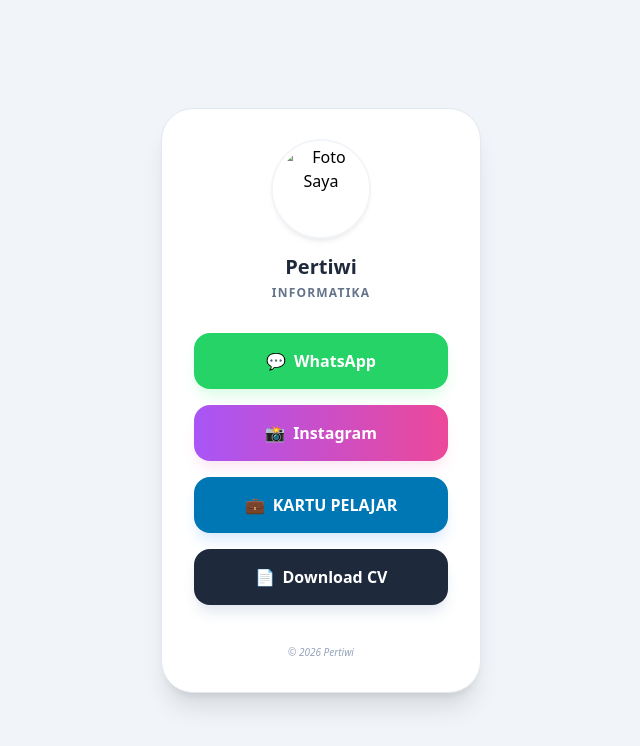
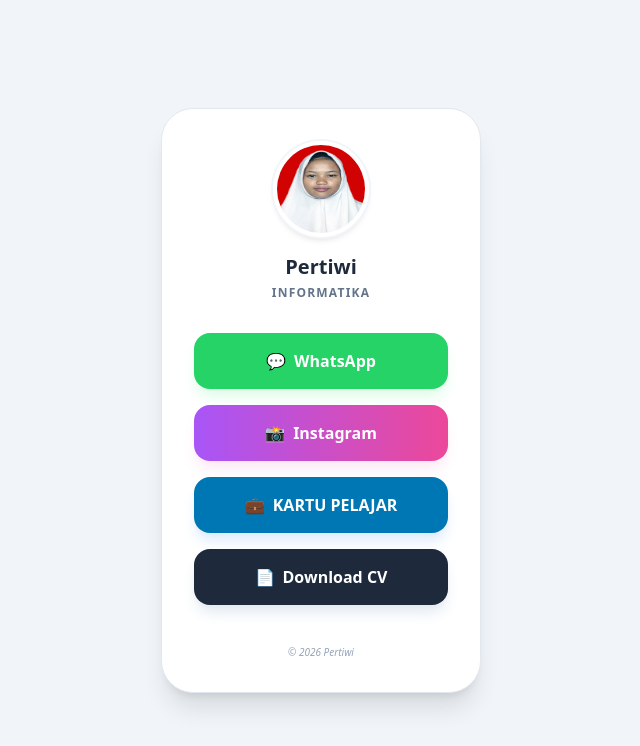
Before and after one commit to pertiwiw840-max/ujianpstsgenappertiwixtjkt, a plain HTML site: page index.html in a window 1280 px wide. Shown: the whole page, without its empty margins (319-959 px from the left). Drawn offline with nearby package versions, Linux system fonts and the light colour scheme.

Commit message:
Update index.html

```diff
--- a/index.html
+++ b/index.html
@@ -13,7 +13,7 @@
 <body class="bg-slate-100 min-h-screen flex items-center justify-center p-4">
     <div class="max-w-xs w-full bg-white p-8 rounded-[2rem] shadow-xl text-center border border-slate-200">
         <header class="mb-8">
-            <img src="c:\Users\JIHAN RAHMI R\Documents\Picture\7f9c427f-1d36-4176-a0c4-8dbd3898ffec.jpg"
+            <img src="e5e199b9-0198-42e5-bef4-0419983e2034.jpg"
                  alt="Foto Saya"
                  class="w-24 h-24 rounded-full mx-auto border-4 border-white shadow-md mb-4 ring-2 ring-slate-100">
             <h1 class="text-xl font-bold text-slate-800">Pertiwi</h1>
```
